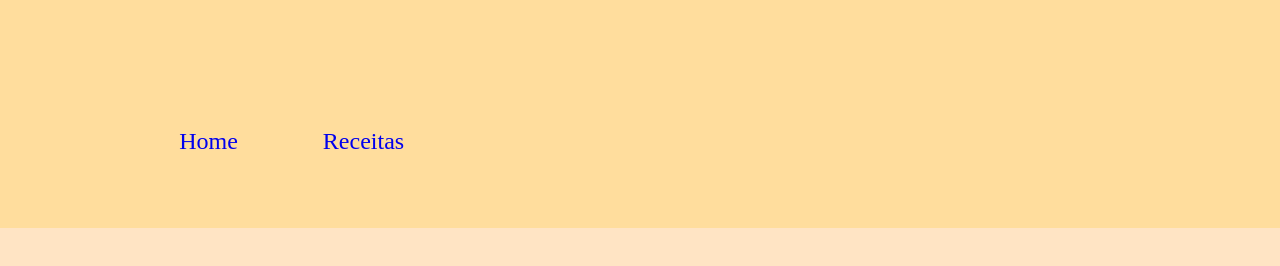
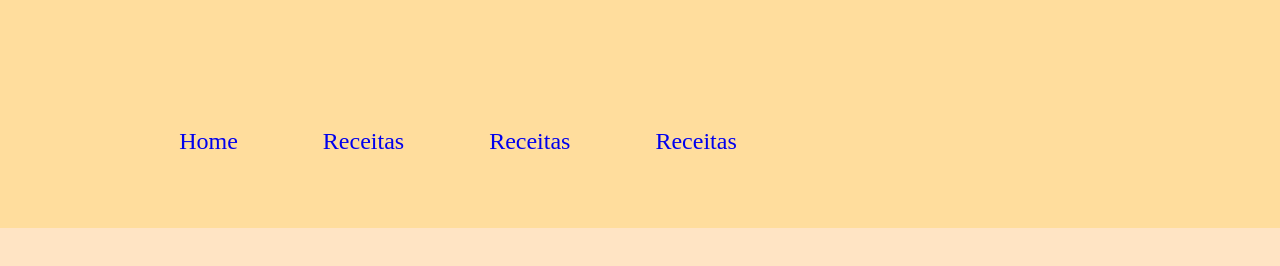
Before and after one commit to DiegoSarti/Desafio-Receitas, a plain HTML site: page index.html in a window 1280 px wide. Drawn offline with Linux system fonts and the light colour scheme.

Commit message:
teste commit

```diff
--- a/index.html
+++ b/index.html
@@ -12,6 +12,8 @@
         <nav class="cabecalho__menu">
             <a class="cabecalho__menu__link" href="index.html">Home</a>
             <a class="cabecalho__menu__link" href="Receitas.html">Receitas</a>
+            <a class="cabecalho__menu__link" href="Receitas.html">Receitas</a>
+            <a class="cabecalho__menu__link" href="Receitas.html">Receitas</a>
         </nav>
 
     </header>
```
